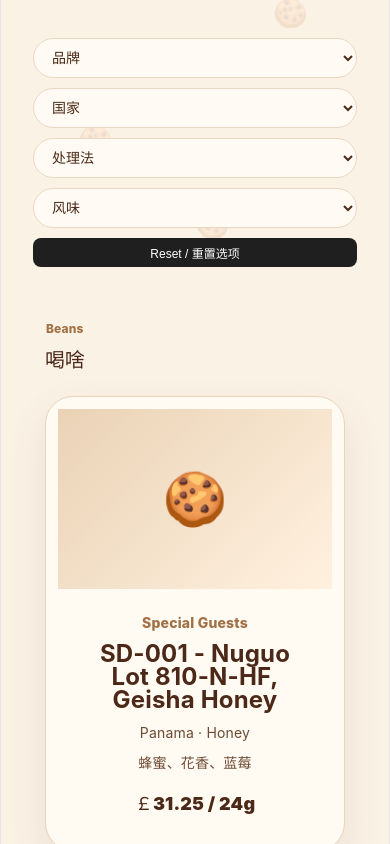
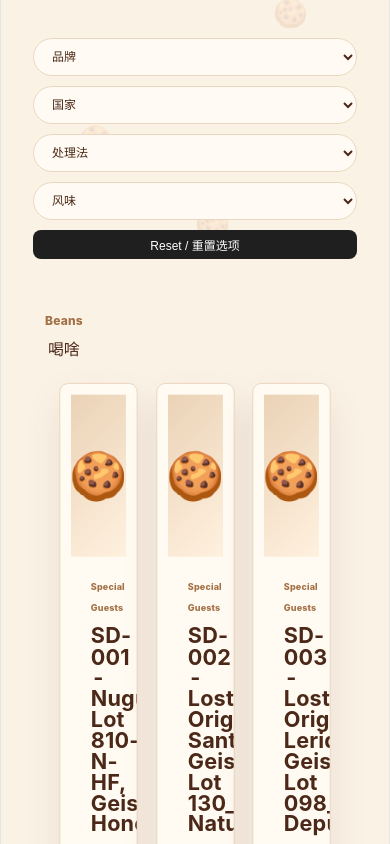
Before and after one commit to davisfang66/coffee-explorer, a React (Vite) app: page / in a window 390 px wide. Shown: the part 480-1324 px from the top of the page. Built offline with nearby package versions, Linux system fonts and the light colour scheme.

Commit message:
fix mobile viewport

```diff
--- a/src/App.css
+++ b/src/App.css
@@ -565,3 +565,61 @@ body {
     font-size: 14px;
   }
 }
+/* =========================
+   DESKTOP DEFAULT
+========================= */
+
+.coffee-grid {
+  display: grid;
+  grid-template-columns: repeat(3, 1fr);
+  gap: 20px;
+}
+
+/* 卡片基础样式 */
+.coffee-card {
+  width: 100%;
+  border-radius: 16px;
+  overflow: hidden;
+}
+
+/* =========================
+   TABLET
+========================= */
+
+@media (max-width: 1024px) {
+  .coffee-grid {
+    grid-template-columns: repeat(2, 1fr);
+  }
+}
+
+/* =========================
+   MOBILE (核心)
+========================= */
+
+@media (max-width: 768px) {
+  .coffee-grid {
+    grid-template-columns: repeat(3, 1fr); /* ⭐ 关键：手机三列 */
+    gap: 10px;
+    padding: 0 10px;
+  }
+
+  .coffee-card {
+    font-size: 10px;
+    border-radius: 10px;
+    transform: scale(0.9); /* ⭐ 轻微缩小 */
+    transform-origin: top center;
+  }
+
+  .coffee-card img {
+    width: 100%;
+    height: auto;
+  }
+
+  .section-heading h2 {
+    font-size: 16px;
+  }
+
+  .filter-bar select {
+    font-size: 12px;
+  }
+}
```
